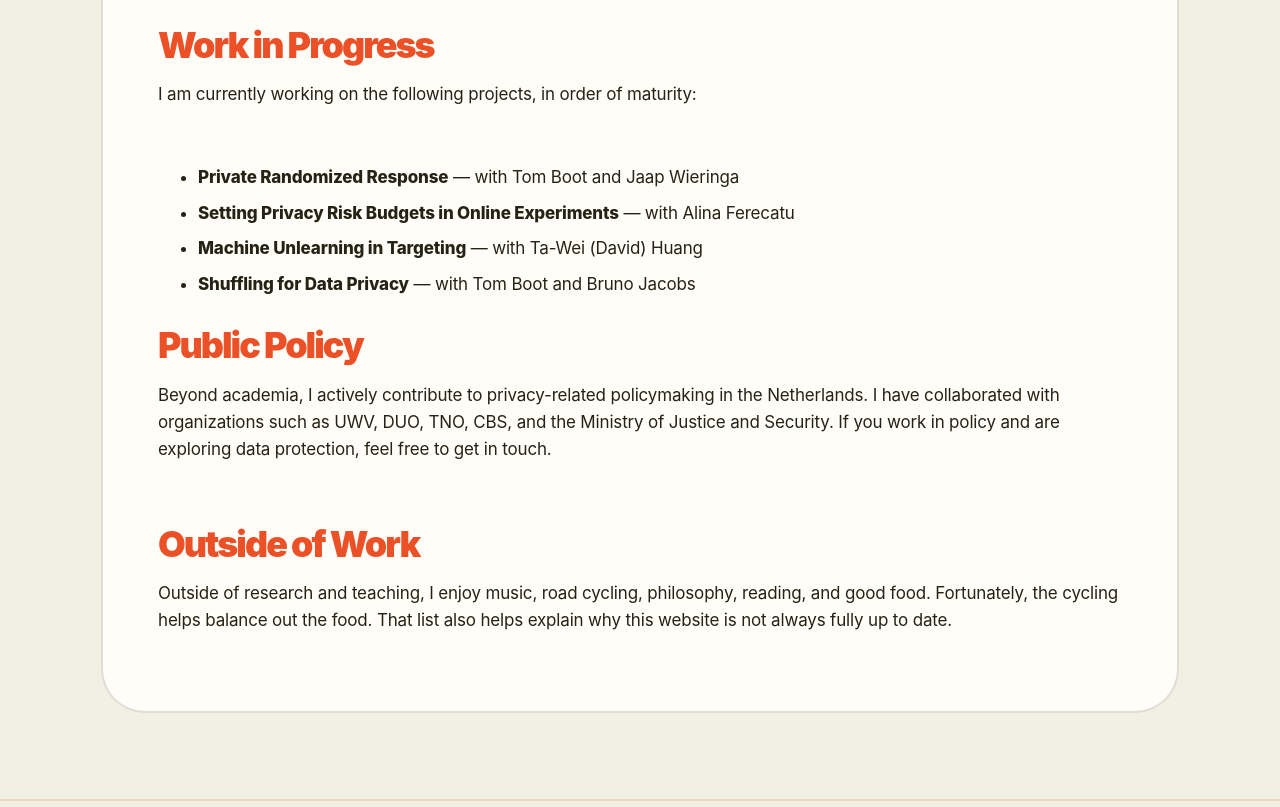
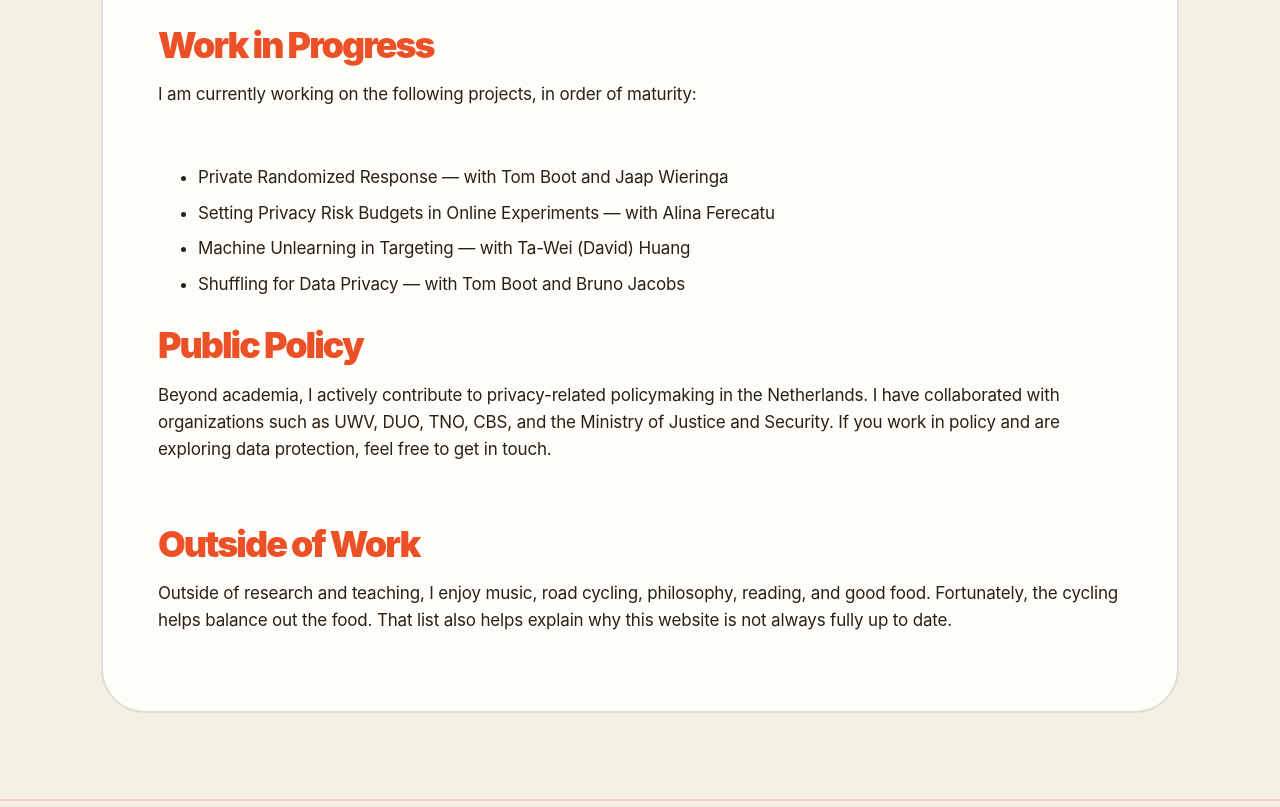
Before and after one commit to GilianPonte/gilianponte.github.io, a Jekyll site: the page built from _pages/year-archive.md, in a window 1280 px wide and 900 px high, scrolled down 1550 px, cut to the strip 93-900 px from the top of the window. Built offline with Jekyll 4.4.1, drawn with Linux system fonts in a browser that asks for light colours.

```diff
--- a/_pages/year-archive.md
+++ b/_pages/year-archive.md
@@ -47,10 +47,10 @@ My research lies at the intersection of marketing analytics and privacy, with a
 
 ### Work in Progress
 I am currently working on the following projects, in order of maturity:
-- **Private Randomized Response** — with Tom Boot and Jaap Wieringa
-- **Setting Privacy Risk Budgets in Online Experiments** — with Alina Ferecatu
-- **Machine Unlearning in Targeting** — with Ta-Wei (David) Huang
-- **Shuffling for Data Privacy** — with Tom Boot and Bruno Jacobs
+- Private Randomized Response — with Tom Boot and Jaap Wieringa
+- Setting Privacy Risk Budgets in Online Experiments — with Alina Ferecatu
+- Machine Unlearning in Targeting — with Ta-Wei (David) Huang
+- Shuffling for Data Privacy — with Tom Boot and Bruno Jacobs
 
 ### Public Policy
 
```
